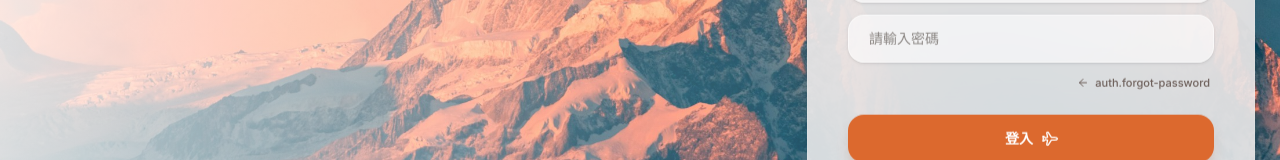
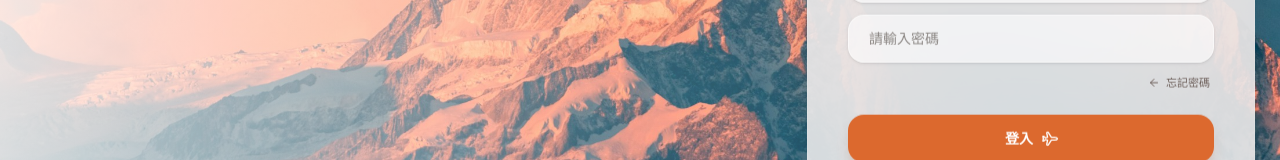
Before and after one commit to jack755051/trip-master-frontend, a Next.js app: page /login in a window 1280 px wide. Shown: the part 428-588 px from the top of the page. Built offline with nearby package versions, Linux system fonts and the light colour scheme; no server answers.

Commit message:
modify : 調整語系跟細節

```diff
--- a/src/components/layout/auth/auth-container.tsx
+++ b/src/components/layout/auth/auth-container.tsx
@@ -85,12 +85,7 @@ export default function AuthContainer() {
 
                 {/* 表單內容 */}
                 <div className="relative z-10">
-                  {mode === "login" && (
-                    <LoginForm
-                      onSwitchRegister={() => setMode("register")}
-                      onSwitchForgot={() => setMode("forgot")}
-                    />
-                  )}
+                  {mode === "login" && <LoginForm onSwitchForgot={() => setMode("forgot")} />}
                   {mode === "register" && <RegisterForm onSwitchLogin={() => setMode("login")} />}
                   {mode === "forgot" && <ForgotPassword onSwitchLogin={() => setMode("login")} />}
                 </div>
--- a/src/config/i18n/en/auth.ts
+++ b/src/config/i18n/en/auth.ts
@@ -5,11 +5,12 @@ export const auth = {
   forgetPassword: "Forget Password",
   "already-have-account": "Already have an account?",
   "back-to-login": "Back to Login",
+  "forgot-password": "Forgot Password?",
   // top text
   "login-subtitle": "Plan your Route",
   "login-title": "Continue Journey",
   "register-subtitle": "Start your Journey",
-  "register-title": "Join Trip Master",
+  "register-title": "Join Us",
   "forgot-subtitle": "Recover Access",
   "forgot-title": "Reset Password",
   // Placeholder text
--- a/src/config/i18n/zh-TW/auth.ts
+++ b/src/config/i18n/zh-TW/auth.ts
@@ -5,11 +5,12 @@ export const auth = {
   forgetPassword: "忘記密碼",
   "already-have-account": "已有帳號?",
   "back-to-login": "回到登入",
+  "forgot-password": "忘記密碼",
   // 頂部文字
   "login-subtitle": "Plan your Route",
   "login-title": "繼續行程",
   "register-subtitle": "Start your Journey",
-  "register-title": "加入 Trip Master",
+  "register-title": "加入我們",
   "forgot-subtitle": "Recover Access",
   "forgot-title": "找回密碼",
   // Placeholder 文字
```
